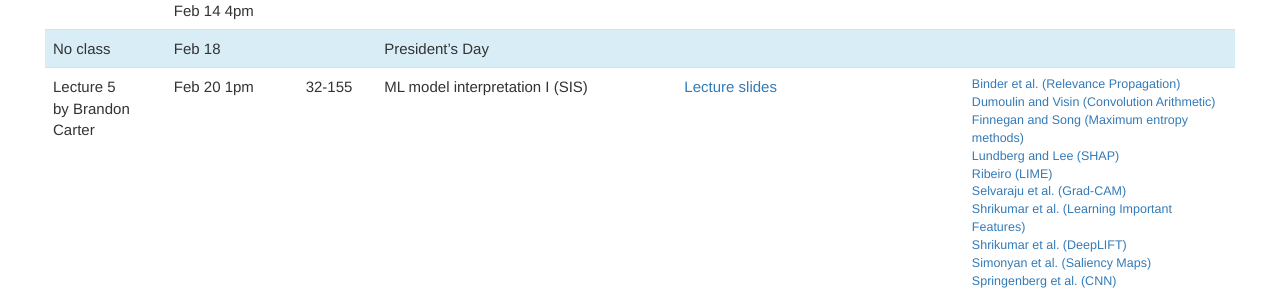
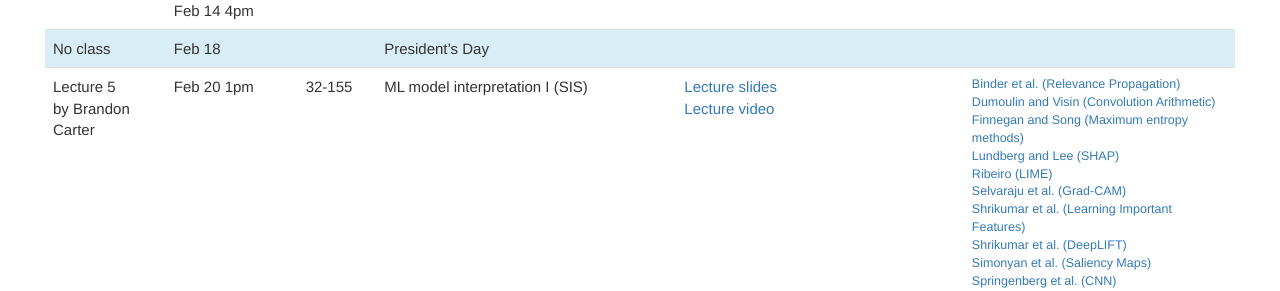
Before and after one commit to mit6874/mit6874.github.io, a Jekyll site: the page built from index.html, in a window 1280 px wide and 900 px high, scrolled down 1021 px. Shown: the part 160-451 px from the top of the window. Built offline with Jekyll 4.4.1, drawn with Linux system fonts in a browser that asks for light colours; nearby versions of some CDN libraries.

Commit message:
L05 lecture video

```diff
--- a/index.html
+++ b/index.html
@@ -136,6 +136,7 @@
             <td>
                 <ul>
                     <li><a href="assets/sp2020/slides/L05_ModelInterpretation.pdf">Lecture slides</a></li>
+                    <li><a href="https://www.youtube.com/watch?v=62Y3WLVhkpE">Lecture video</a></li>
                 </ul>
             </td>
             <td>
```
